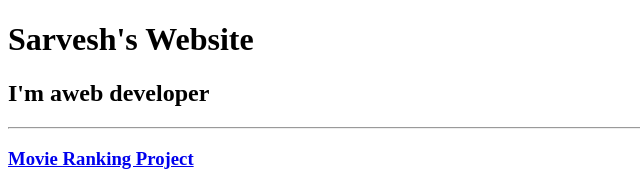
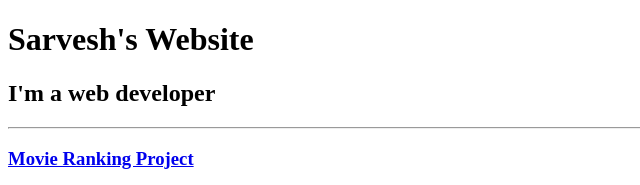
Before and after one commit to sarvesh-nimje/html-portfolio, a plain HTML site: page index.html in a window 1280 px wide. Shown: the top 185 px of the page, 0-640 px from the left. Drawn offline with Linux system fonts and the light colour scheme.

Commit message:
Update index.html

```diff
--- a/index.html
+++ b/index.html
@@ -6,7 +6,7 @@
 </head>
 <body>
     <h1>Sarvesh's Website</h1>
-    <h2>I'm aweb developer</h2>
+    <h2>I'm a web developer</h2>
     <hr />
     <h3><a href="./movie ranking project.html">Movie Ranking Project</a></h3>
     <img src="./scshot movie project .png" height="200" alt="movie project png"/>
```
